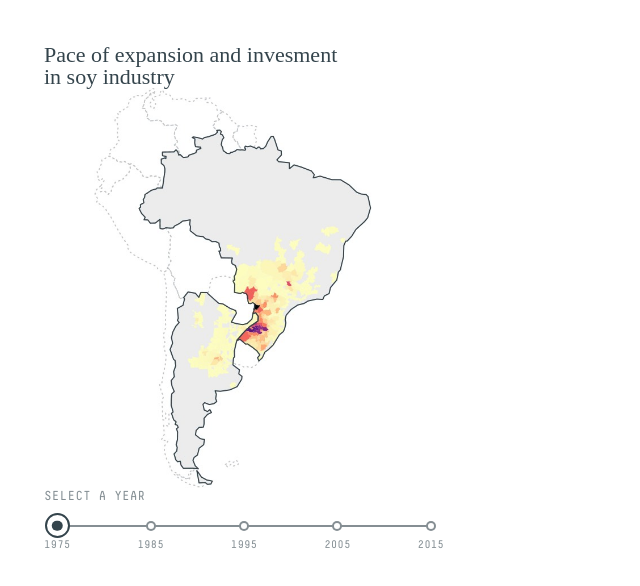
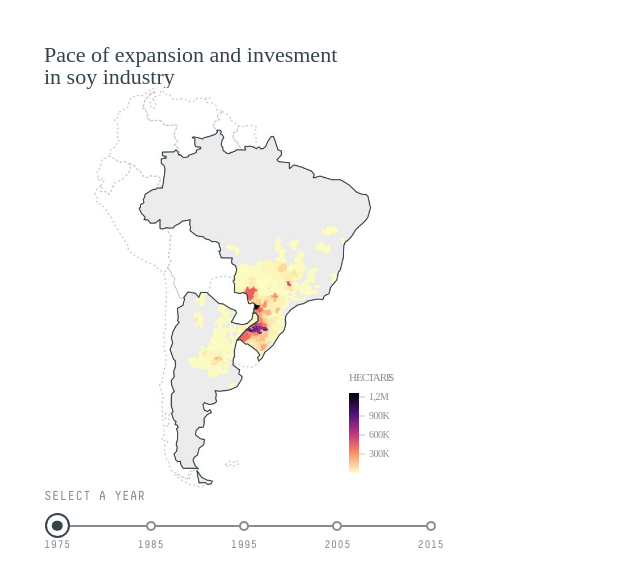
Before and after one commit to Vizzuality/trase-yearbook, a website: page 3a/index.html in a window 1280 px wide. Shown: the whole page, without its empty margins (0-640 px from the left). Drawn offline with Linux system fonts and the light colour scheme.

Commit message:
adds legend

```diff
--- a/3a/css/style.css
+++ b/3a/css/style.css
@@ -11,11 +11,18 @@
 }
 
 .map {
+  position: relative;
   background-repeat: no-repeat;
   background-size: contain;
   height: 400px;
   width: 300px;
   margin: 0 auto;
+}
+
+.map-legend {
+  position: absolute;
+  bottom: 15px;
+  right: 0;
 }
 
 .year-selector-title {
--- a/3a/js/main.js
+++ b/3a/js/main.js
@@ -90,6 +90,20 @@ var Datavis = function () {
         _elem4.setAttribute('class', 'map');
 
         _elem4.setAttribute('style', 'background-image: url(assets/' + _this3.active + '.jpg)');
+
+        _elem4.appendChild(document.createTextNode('\n          '));
+
+        var _elem5 = document.createElement('img');
+
+        _elem5.setAttribute('class', 'map-legend');
+
+        _elem5.setAttribute('alt', 'map legend');
+
+        _elem5.setAttribute('src', 'assets/legend.svg');
+
+        _elem4.appendChild(_elem5);
+
+        _elem4.appendChild(document.createTextNode('\n        '));
 
         _elem.appendChild(_elem4);
 
--- a/3a/js/main.jsx
+++ b/3a/js/main.jsx
@@ -39,7 +39,9 @@ class Datavis {
         <h1 class="title">
           Pace of expansion and invesment<br />in soy industry
         </h1>
-        <div class="map" style={`background-image: url(assets/${this.active}.jpg)`} />
+        <div class="map" style={`background-image: url(assets/${this.active}.jpg)`}>
+          <img class="map-legend" alt="map legend" src="assets/legend.svg" />
+        </div>
         {YearSelector({
           options: this.options,
           title: "select a year",
```
